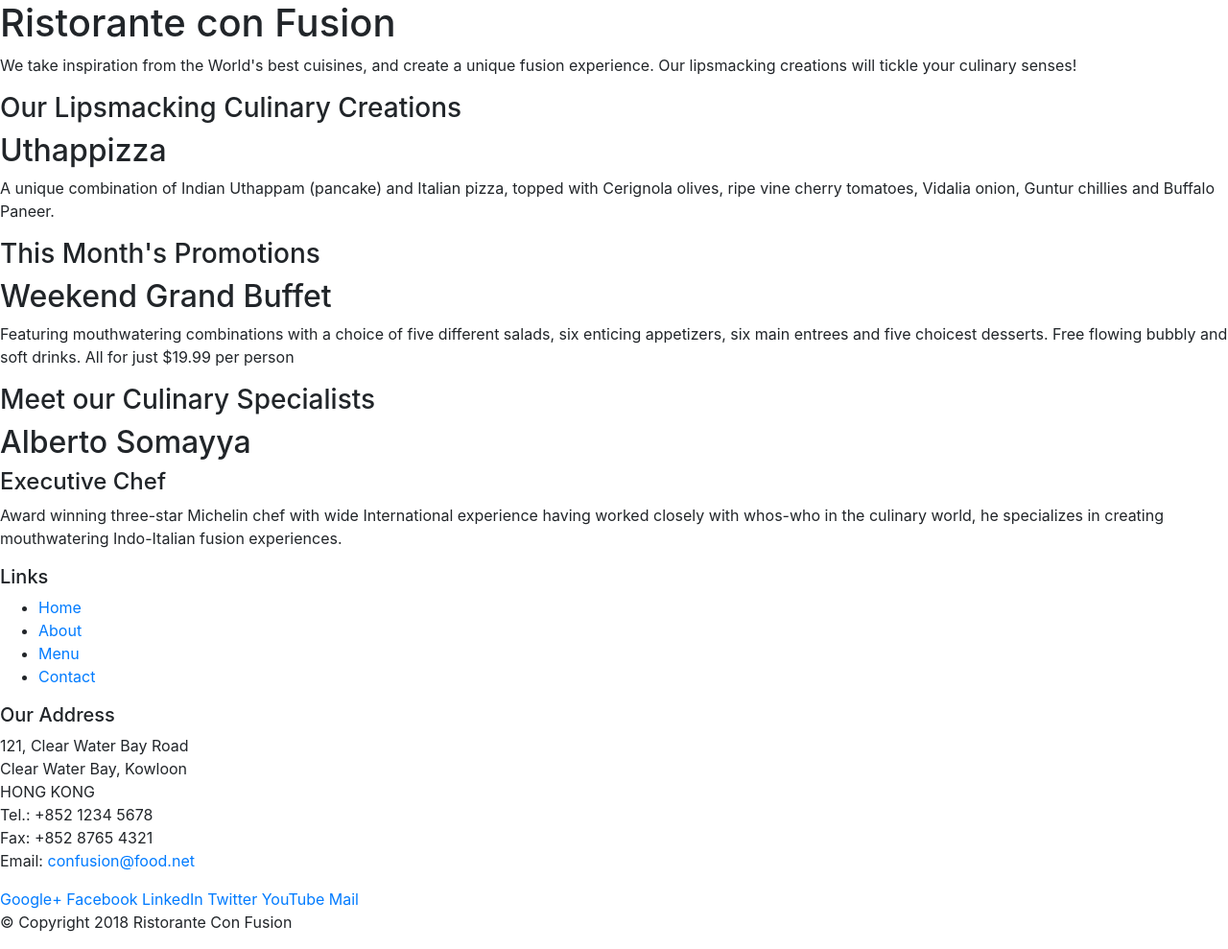
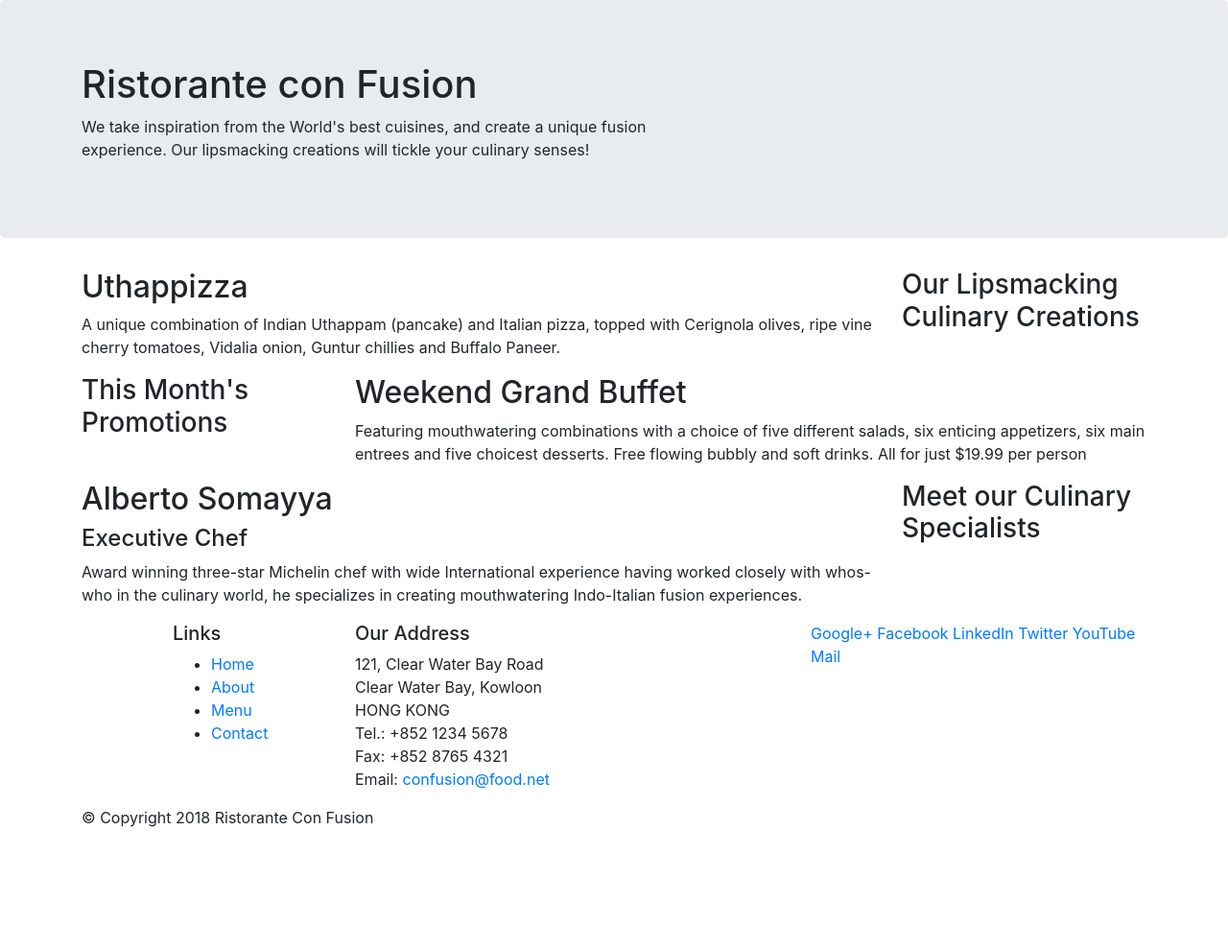
Before and after one commit to mahaamesha/RestoranteDeConfusion, a website: page index.html in a window 1280 px wide. Shown: the whole page at 96% size. After the commit the page ends 880 px from the top, so only its background shows below. Drawn offline with nearby package versions, Linux system fonts and the light colour scheme.

Commit message:
Bootstrap Grid Part 1

```diff
--- a/index.html
+++ b/index.html
@@ -14,46 +14,46 @@
 
 <body>
 
-    <header>
-        <div>
-            <div>
-                <div>
+    <header class="jumbotron">
+        <div class="container">
+            <div class="row">
+                <div class="col-12 col-sm-7">
                     <h1>Ristorante con Fusion</h1>
                     <p>We take inspiration from the World's best cuisines, and create a unique fusion experience. Our lipsmacking creations will tickle your culinary senses!</p>
                 </div>
-                <div>
+                <div class="col-12 col-sm">
                 </div>
             </div>
         </div>
     </header>
 
-    <div>
-        <div>
-            <div>
+    <div class="container">
+        <div class="row">
+            <div class="col-12 col-sm-4 order-sm-last col-md-3">
                 <h3>Our Lipsmacking Culinary Creations</h3>
             </div>
-            <div>
+            <div class="col col-sm order-sm-first col-md">
                 <h2>Uthappizza</h2>
                 <p>A unique combination of Indian Uthappam (pancake) and Italian pizza, topped with Cerignola olives, ripe vine cherry tomatoes, Vidalia onion, Guntur chillies and Buffalo Paneer.</p>
             </div>
         </div>
 
 
-        <div>
-            <div>
+        <div class="row">
+            <div class="col-12 col-sm-4 col-md-3">
                 <h3>This Month's Promotions</h3>
             </div>
-            <div>
+            <div class="col col-sm col-md">
                 <h2>Weekend Grand Buffet</h2>
                 <p>Featuring mouthwatering combinations with a choice of five different salads, six enticing appetizers, six main entrees and five choicest desserts. Free flowing bubbly and soft drinks. All for just $19.99 per person </p>
             </div>
         </div>
 
-        <div>
-            <div>
+        <div class="row">
+            <div class="col-12 col-sm-4 order-sm-last col-md-3">
                 <h3>Meet our Culinary Specialists</h3>
             </div>
-            <div>
+            <div class="col col-sm order-sm-first col-md">
                 <h2>Alberto Somayya</h2>
                 <h4>Executive Chef</h4>
                 <p>Award winning three-star Michelin chef with wide International experience having worked closely with whos-who in the culinary world, he specializes in creating mouthwatering Indo-Italian fusion experiences. </p>
@@ -62,9 +62,9 @@
     </div>
 
     <footer>
-        <div>
-            <div>
-                <div>
+        <div class="container">
+            <div class="row">
+                <div class="col-4 offset-1 col-sm-2">
                     <h5>Links</h5>
                     <ul>
                         <li><a href="#">Home</a></li>
@@ -73,7 +73,7 @@
                         <li><a href="#">Contact</a></li>
                     </ul>
                 </div>
-                <div>
+                <div class="col-7 col-sm-5">
                     <h5>Our Address</h5>
                     <address>
 		              121, Clear Water Bay Road<br>
@@ -84,7 +84,7 @@
 		              Email: <a href="mailto:confusion@food.net">confusion@food.net</a>
 		           </address>
                 </div>
-                <div>
+                <div class="col-12 col-sm-4">
                     <div>
                         <a href="http://google.com/+">Google+</a>
                         <a href="http://www.facebook.com/profile.php?id=">Facebook</a>
@@ -95,8 +95,8 @@
                     </div>
                 </div>
            </div>
-           <div>
-                <div>
+           <div class="row">
+                <div class="col-auto">
                     <p>© Copyright 2018 Ristorante Con Fusion</p>
                 </div>
            </div>
```
